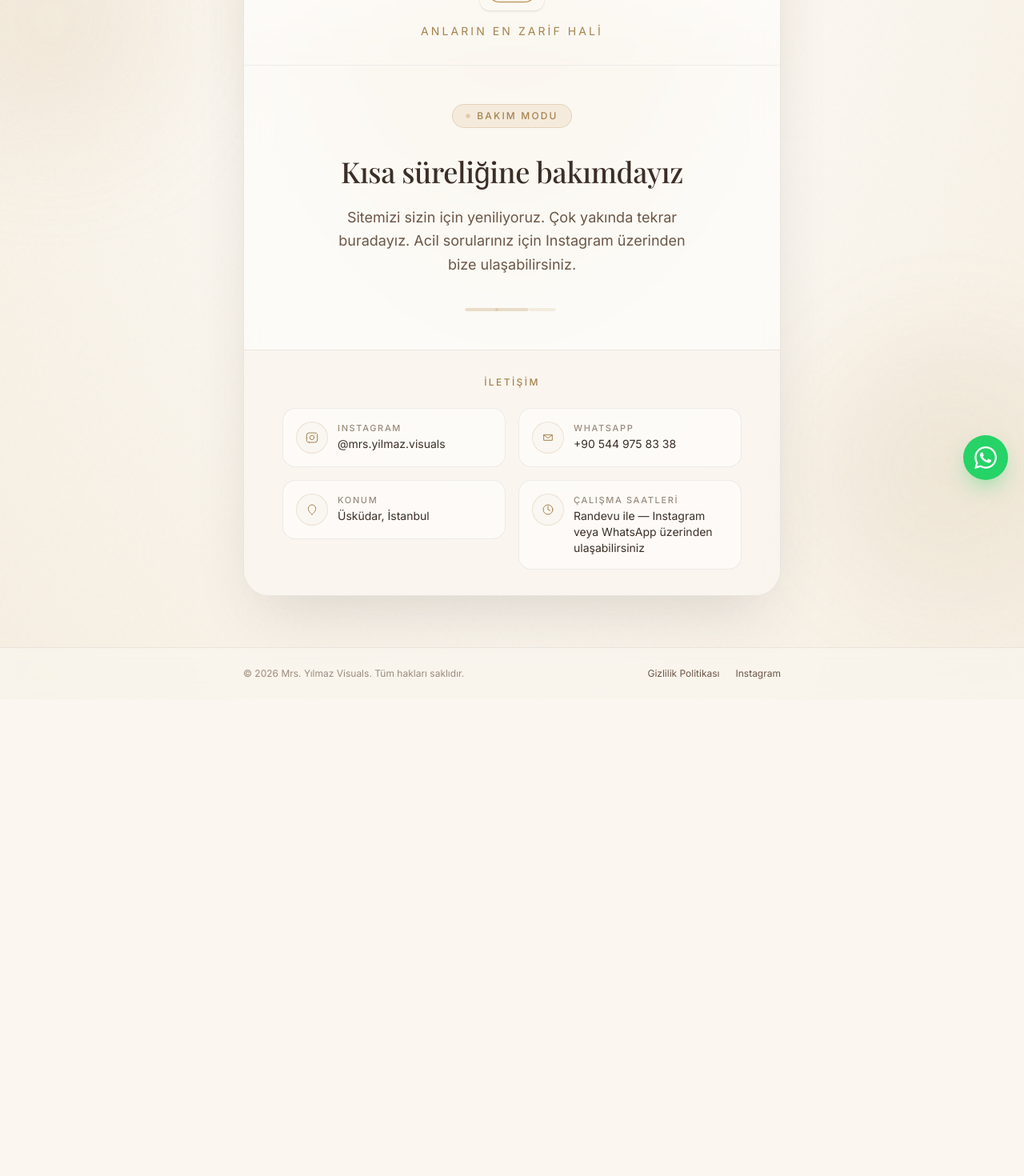
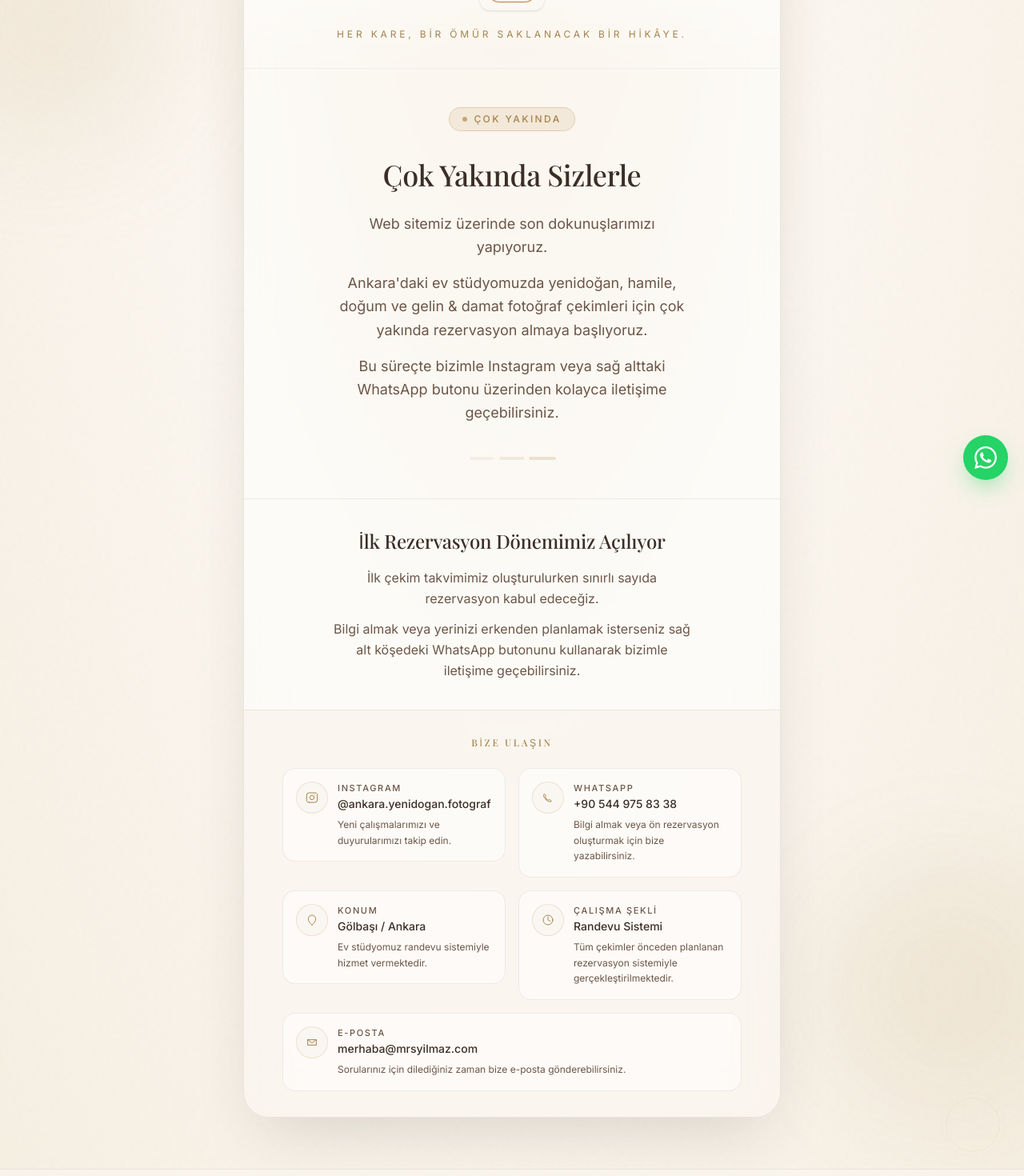
Before and after one commit to nihaventbey/mrsyilmazvisuals, a Next.js app: page /bakim in a window 1280 px wide. Shown: the part 180-1650 px from the top of the page at 80% size. Before the commit the page ends 1054 px from the top, so only its background shows below. Built offline with nearby package versions, Linux system fonts and the light colour scheme; no server answers; the database is empty; a web font is replaced by a local one.

Commit message:
Elevate the coming-soon page into a premium brand opening experience.
Replace maintenance wording with anticipation-focused copy, refine contact cards and motion, and improve SEO for /bakim while preserving the existing visual language.

```diff
--- a/app/bakim/page.tsx
+++ b/app/bakim/page.tsx
@@ -1,29 +1,85 @@
 import type { Metadata } from "next";
 import { MaintenanceView } from "@/components/maintenance/MaintenanceView";
 import { getMaintenanceSettings } from "@/lib/maintenance";
+import { getSiteConfig, getSocialLinks } from "@/lib/settings";
 import {
-  getContactChannels,
-  getSiteConfig,
-} from "@/lib/settings";
+  absoluteUrl,
+  buildOrganizationJsonLd,
+  resolvePublicSiteUrl,
+} from "@/lib/seo";
 
-export const metadata: Metadata = {
-  title: "Bakım Modu",
-  robots: { index: false, follow: false },
-};
+const PAGE_TITLE = "Çok Yakında | Mrs. Yılmaz Visuals";
+const PAGE_DESCRIPTION =
+  "Mrs. Yılmaz Visuals çok yakında açılıyor. Ankara Gölbaşı'ndaki ev stüdyomuzda yenidoğan, hamile, doğum ve gelin & damat fotoğraf çekimleri için ilk rezervasyon dönemimiz başlıyor.";
+
+export async function generateMetadata(): Promise<Metadata> {
+  const config = await getSiteConfig();
+  const base = resolvePublicSiteUrl(config.url, process.env.NEXT_PUBLIC_SITE_URL);
+  const canonical = absoluteUrl("/bakim", base);
+  const ogImage = absoluteUrl(config.logoIcon || config.logoImage, base);
+
+  return {
+    title: { absolute: PAGE_TITLE },
+    description: PAGE_DESCRIPTION,
+    alternates: { canonical },
+    robots: { index: true, follow: true },
+    openGraph: {
+      type: "website",
+      locale: "tr_TR",
+      url: canonical,
+      siteName: config.name,
+      title: PAGE_TITLE,
+      description: PAGE_DESCRIPTION,
+      images: [
+        {
+          url: ogImage,
+          alt: `${config.name} logo`,
+        },
+      ],
+    },
+    twitter: {
+      card: "summary",
+      title: PAGE_TITLE,
+      description: PAGE_DESCRIPTION,
+      images: [ogImage],
+    },
+  };
+}
 
 export default async function MaintenancePage() {
-  const [maintenance, config, contactChannels] = await Promise.all([
+  const [maintenance, config, socialLinks] = await Promise.all([
     getMaintenanceSettings(),
     getSiteConfig(),
-    getContactChannels(),
+    getSocialLinks(),
   ]);
 
+  const email =
+    process.env.CONTACT_EMAIL?.trim() || "merhaba@mrsyilmaz.com";
+  const organization = buildOrganizationJsonLd(config, socialLinks);
+
   return (
-    <MaintenanceView
-      maintenance={maintenance}
-      config={config}
-      contactChannels={contactChannels}
-      contactEmail={process.env.CONTACT_EMAIL}
-    />
+    <>
+      <script
+        type="application/ld+json"
+        dangerouslySetInnerHTML={{
+          __html: JSON.stringify({
+            ...organization,
+            description: PAGE_DESCRIPTION,
+            email,
+            address: {
+              "@type": "PostalAddress",
+              addressLocality: "Gölbaşı",
+              addressRegion: "Ankara",
+              addressCountry: "TR",
+            },
+          }),
+        }}
+      />
+      <MaintenanceView
+        maintenance={maintenance}
+        config={config}
+        contactEmail={email}
+      />
+    </>
   );
 }
--- a/app/globals.css
+++ b/app/globals.css
@@ -158,19 +158,62 @@
 }
 
 .maintenance-pulse {
-  animation: maintenancePulse 2s ease-in-out infinite;
+  animation: maintenancePulse 2.8s ease-in-out infinite;
 }
 
-.maintenance-dot {
-  animation: maintenanceDot 1.4s ease-in-out infinite;
+.maintenance-breathe {
+  animation: maintenanceBreathe 5.5s ease-in-out infinite;
+  transform-origin: center;
 }
 
 .maintenance-badge {
-  animation: maintenanceFadeIn 0.8s ease-out both;
+  animation: maintenanceFadeIn 0.9s ease-out both;
 }
 
 .maintenance-card {
-  animation: maintenanceCardIn 0.9s cubic-bezier(0.22, 1, 0.36, 1) both;
+  animation: maintenanceCardIn 1s cubic-bezier(0.22, 1, 0.36, 1) both;
+}
+
+.maintenance-contact-card {
+  transition:
+    transform 0.45s cubic-bezier(0.22, 1, 0.36, 1),
+    box-shadow 0.45s ease,
+    border-color 0.45s ease,
+    background-color 0.45s ease;
+}
+
+.maintenance-contact-card:hover {
+  transform: translateY(-3px);
+  border-color: color-mix(in oklab, var(--color-gold) 45%, transparent);
+  background-color: rgb(255 255 255 / 0.78);
+  box-shadow: 0 14px 28px -18px rgba(59, 46, 38, 0.28);
+}
+
+.maintenance-contact-card:hover .maintenance-card-icon {
+  transform: scale(1.06);
+}
+
+.maintenance-wa-guide-ring {
+  animation: maintenanceWaGuide 6s ease-in-out infinite;
+}
+
+.maintenance-wa-guide-ring-delay {
+  animation-delay: -3s;
+}
+
+@media (prefers-reduced-motion: reduce) {
+  .maintenance-orb,
+  .maintenance-orb-delay,
+  .maintenance-pulse,
+  .maintenance-breathe,
+  .maintenance-wa-guide-ring,
+  .maintenance-wa-guide-ring-delay {
+    animation: none !important;
+  }
+
+  .maintenance-contact-card:hover {
+    transform: none;
+  }
 }
 
 @keyframes maintenanceOrb {
@@ -197,15 +240,27 @@
   }
 }
 
-@keyframes maintenanceDot {
+@keyframes maintenanceBreathe {
   0%,
   100% {
-    opacity: 0.35;
-    transform: scaleX(1);
+    opacity: 0.28;
+    transform: scaleX(0.92);
   }
   50% {
-    opacity: 1;
-    transform: scaleX(1.35);
+    opacity: 0.7;
+    transform: scaleX(1.08);
+  }
+}
+
+@keyframes maintenanceWaGuide {
+  0%,
+  100% {
+    opacity: 0.18;
+    transform: scale(1);
+  }
+  50% {
+    opacity: 0.42;
+    transform: scale(1.06);
   }
 }
 
--- a/app/robots.txt/route.ts
+++ b/app/robots.txt/route.ts
@@ -7,9 +7,9 @@ export async function GET() {
   const body = [
     "User-agent: *",
     "Allow: /",
+    "Allow: /bakim",
     "Disallow: /admin",
     "Disallow: /admin/",
-    "Disallow: /bakim",
     "",
     `# llms.txt: ${base}/llms.txt`,
     `Sitemap: ${base}/sitemap.xml`,
--- a/components/layout/FloatingActions.tsx
+++ b/components/layout/FloatingActions.tsx
@@ -47,7 +47,7 @@ export function FloatingActions({ whatsappUrl }: FloatingActionsProps) {
           target="_blank"
           rel="noopener noreferrer"
           aria-label="WhatsApp ile yazın"
-          className="pointer-events-auto group flex items-center gap-0 rounded-full bg-[#25D366] text-white shadow-[0_12px_30px_-10px_rgba(37,211,102,0.7)] transition-transform hover:scale-[1.03] focus-visible:outline-none focus-visible:ring-2 focus-visible:ring-[#25D366]/60"
+          className="pointer-events-auto group flex items-center gap-0 rounded-full bg-[#25D366] text-white shadow-[0_12px_30px_-10px_rgba(37,211,102,0.7)] transition-[filter,transform] duration-300 hover:brightness-110 focus-visible:outline-none focus-visible:ring-2 focus-visible:ring-[#25D366]/60"
         >
           <span className="flex h-12 w-12 items-center justify-center sm:h-14 sm:w-14">
             <WhatsAppIcon className="h-6 w-6 sm:h-7 sm:w-7" />
--- a/components/maintenance/MaintenanceView.tsx
+++ b/components/maintenance/MaintenanceView.tsx
@@ -1,22 +1,49 @@
 import Link from "next/link";
 import type { MaintenanceSettings } from "@/lib/maintenance";
 import { SiteLogo } from "@/components/ui/SiteLogo";
-import type { ContactChannel, SiteConfig } from "@/lib/settings";
+import type { SiteConfig } from "@/lib/settings";
+import { toWhatsAppUrl } from "@/lib/whatsapp";
 
 type Props = {
   maintenance: MaintenanceSettings;
   config: SiteConfig;
-  contactChannels: ContactChannel[];
   contactEmail?: string;
 };
 
-function ContactIcon({ type }: { type: "instagram" | "location" | "hours" | "email" }) {
+type ContactCard = {
+  label: string;
+  value: string;
+  subtitle: string;
+  href?: string;
+  icon: "instagram" | "whatsapp" | "location" | "hours" | "email";
+};
+
+const SLOGAN = "HER KARE, BİR ÖMÜR SAKLANACAK BİR HİKÂYE.";
+const TITLE = "Çok Yakında Sizlerle";
+const DESCRIPTION_PARAGRAPHS = [
+  "Web sitemiz üzerinde son dokunuşlarımızı yapıyoruz.",
+  "Ankara'daki ev stüdyomuzda yenidoğan, hamile, doğum ve gelin & damat fotoğraf çekimleri için çok yakında rezervasyon almaya başlıyoruz.",
+  "Bu süreçte bizimle Instagram veya sağ alttaki WhatsApp butonu üzerinden kolayca iletişime geçebilirsiniz.",
+];
+
+function ContactIcon({
+  type,
+}: {
+  type: "instagram" | "whatsapp" | "location" | "hours" | "email";
+}) {
   const paths = {
     instagram: (
       <path
         strokeLinecap="round"
         strokeLinejoin="round"
         d="M16 11.37A4 4 0 1 1 12.63 8 4 4 0 0 1 16 11.37zm1.5-4.87h.01M6.5 21h11a4.5 4.5 0 0 0 4.5-4.5v-11A4.5 4.5 0 0 0 17.5 3h-11A4.5 4.5 0 0 0 2 7.5v11A4.5 4.5 0 0 0 6.5 21z"
+      />
+    ),
+    whatsapp: (
+      <path
+        strokeLinecap="round"
+        strokeLinejoin="round"
+        d="M8.5 14.5c1.6 1.6 3.7 2.3 5.5 1.7l1.2-.4c.3-.1.6 0 .8.2l2.2 2.2c.3.3.2.8-.2 1-.9.5-2 .7-3.1.5-2.7-.5-5.2-2.2-7-4-1.8-1.8-3.5-4.3-4-7-.2-1.1 0-2.2.5-3.1.2-.4.7-.5 1-.2l2.2 2.2c.2.2.3.5.2.8l-.4 1.2c-.6 1.8.1 3.9 1.7 5.5z"
       />
     ),
     location: (
@@ -43,7 +70,7 @@ function ContactIcon({ type }: { type: "instagram" | "location" | "hours" | "ema
   };
 
   return (
-    <span className="flex h-10 w-10 shrink-0 items-center justify-center rounded-full border border-gold/25 bg-cream/80 text-gold-dark">
+    <span className="maintenance-card-icon flex h-10 w-10 shrink-0 items-center justify-center rounded-full border border-gold/25 bg-cream/80 text-gold-dark transition-transform duration-500 ease-out">
       <svg
         viewBox="0 0 24 24"
         fill="none"
@@ -58,32 +85,62 @@ function ContactIcon({ type }: { type: "instagram" | "location" | "hours" | "ema
   );
 }
 
-function channelIcon(label: string): "instagram" | "location" | "hours" | "email" {
-  if (label.toLowerCase().includes("instagram")) return "instagram";
-  if (label.toLowerCase().includes("konum")) return "location";
-  if (label.toLowerCase().includes("saat")) return "hours";
-  return "email";
+function buildContactCards(
+  config: SiteConfig,
+  contactEmail?: string,
+): ContactCard[] {
+  const whatsappHref =
+    config.whatsappUrl ?? toWhatsAppUrl(config.whatsappPhone) ?? undefined;
+  const email = contactEmail?.trim() || "merhaba@mrsyilmaz.com";
+
+  return [
+    {
+      label: "Instagram",
+      value: "@ankara.yenidogan.fotograf",
+      subtitle: "Yeni çalışmalarımızı ve duyurularımızı takip edin.",
+      href: "https://www.instagram.com/ankara.yenidogan.fotograf/",
+      icon: "instagram",
+    },
+    {
+      label: "WhatsApp",
+      value: "+90 544 975 83 38",
+      subtitle:
+        "Bilgi almak veya ön rezervasyon oluşturmak için bize yazabilirsiniz.",
+      href: whatsappHref,
+      icon: "whatsapp",
+    },
+    {
+      label: "Konum",
+      value: "Gölbaşı / Ankara",
+      subtitle: "Ev stüdyomuz randevu sistemiyle hizmet vermektedir.",
+      icon: "location",
+    },
+    {
+      label: "Çalışma Şekli",
+      value: "Randevu Sistemi",
+      subtitle:
+        "Tüm çekimler önceden planlanan rezervasyon sistemiyle gerçekleştirilmektedir.",
+      icon: "hours",
+    },
+    {
+      label: "E-posta",
+      value: email,
+      subtitle:
+        "Sorularınız için dilediğiniz zaman bize e-posta gönderebilirsiniz.",
+      href: `mailto:${email}`,
+      icon: "email",
+    },
+  ];
 }
 
 export function MaintenanceView({
-  maintenance,
+  maintenance: _maintenance,
   config,
-  contactChannels,
   contactEmail,
 }: Props) {
   const year = new Date().getFullYear();
-  const contactItems = [
-    ...contactChannels,
-    ...(contactEmail
-      ? [
-          {
-            label: "E-posta",
-            value: contactEmail,
-            href: `mailto:${contactEmail}`,
-          },
-        ]
-      : []),
-  ];
+  const contactItems = buildContactCards(config, contactEmail);
+  const instagramHref = contactItems.find((c) => c.label === "Instagram")?.href;
 
   return (
     <div className="maintenance-scene relative flex min-h-full flex-col overflow-hidden">
@@ -101,9 +158,18 @@ export function MaintenanceView({
         />
       </div>
 
+      {/* Desktop-only soft cue toward the floating WhatsApp button */}
+      <div
+        aria-hidden
+        className="maintenance-wa-guide pointer-events-none absolute right-4 bottom-16 z-20 hidden h-20 w-20 md:block sm:right-6 sm:bottom-20"
+      >
+        <span className="maintenance-wa-guide-ring absolute inset-0 rounded-full border border-gold/20" />
+        <span className="maintenance-wa-guide-ring maintenance-wa-guide-ring-delay absolute inset-2 rounded-full border border-gold/15" />
+      </div>
+
       <main className="relative z-10 flex flex-1 flex-col items-center justify-center px-5 py-12 sm:px-8 sm:py-16">
         <div className="maintenance-card w-full max-w-2xl overflow-hidden rounded-[2rem] border border-espresso/10 bg-white/55 shadow-[0_32px_80px_-24px_rgba(59,46,38,0.18)] backdrop-blur-xl">
-          <div className="border-b border-espresso/8 bg-gradient-to-b from-white/70 to-transparent px-8 pb-8 pt-10 text-center sm:px-12 sm:pt-12">
+          <header className="border-b border-espresso/8 bg-gradient-to-b from-white/70 to-transparent px-8 pb-8 pt-10 text-center sm:px-12 sm:pt-12">
             <SiteLogo
               src={config.logoIcon}
               name={config.name}
@@ -113,93 +179,147 @@ export function MaintenanceView({
               className="mx-auto w-fit"
               imageClassName="h-20 w-20 rounded-2xl border-0 bg-transparent shadow-none"
             />
-            <p className="mt-4 text-sm tracking-[0.22em] text-gold-dark uppercase">
-              {config.tagline}
+            <p className="mt-5 text-[11px] leading-relaxed tracking-[0.28em] text-gold-dark uppercase sm:text-xs sm:tracking-[0.32em]">
+              {SLOGAN}
             </p>
-          </div>
+          </header>
 
-          <div className="px-8 py-10 text-center sm:px-12 sm:py-12">
-            <div className="maintenance-badge mx-auto inline-flex items-center gap-2 rounded-full border border-gold/30 bg-champagne/40 px-4 py-1.5 text-xs font-medium tracking-[0.18em] text-gold-dark uppercase">
+          <section
+            className="px-8 py-10 text-center sm:px-12 sm:py-12"
+            aria-labelledby="coming-soon-title"
+          >
+            <div
+              className="maintenance-badge mx-auto inline-flex items-center gap-2 rounded-full border border-gold/35 bg-champagne/45 px-4 py-1.5 text-xs font-medium tracking-[0.2em] text-gold-dark uppercase"
+              role="status"
+              aria-label="Çok yakında açılıyoruz"
+            >
               <span className="maintenance-pulse h-1.5 w-1.5 rounded-full bg-gold" />
-              Bakım Modu
+              Çok Yakında
             </div>
 
-            <h1 className="mt-8 font-serif text-3xl leading-tight text-espresso sm:text-4xl">
-              {maintenance.title}
+            <h1
+              id="coming-soon-title"
+              className="mt-8 font-serif text-3xl leading-tight text-espresso sm:text-4xl"
+            >
+              {TITLE}
             </h1>
-            <p className="mx-auto mt-5 max-w-md text-base leading-relaxed text-mocha sm:text-lg">
-              {maintenance.message}
-            </p>
 
-            <div className="mt-10 flex justify-center gap-1.5">
+            <div className="mx-auto mt-6 max-w-md space-y-4 text-base leading-relaxed text-mocha sm:text-lg">
+              {DESCRIPTION_PARAGRAPHS.map((paragraph) => (
+                <p key={paragraph}>{paragraph}</p>
+              ))}
+            </div>
+
+            <div
+              className="mt-10 flex justify-center gap-1.5"
+              aria-hidden
+            >
               {[0, 1, 2].map((i) => (
                 <span
                   key={i}
-                  className="maintenance-dot h-1 w-8 rounded-full bg-gold/35"
-                  style={{ animationDelay: `${i * 0.35}s` }}
+                  className="maintenance-breathe h-1 w-8 rounded-full bg-gold/40"
+                  style={{ animationDelay: `${i * 0.9}s` }}
                 />
               ))}
             </div>
-          </div>
+          </section>
 
-          <div className="border-t border-espresso/8 bg-sand/25 px-8 py-8 sm:px-12">
-            <p className="text-center text-xs font-medium tracking-[0.2em] text-gold-dark uppercase">
-              İletişim
+          <section
+            className="border-t border-espresso/8 px-8 py-9 text-center sm:px-12"
+            aria-labelledby="pre-reservation-title"
+          >
+            <h2
+              id="pre-reservation-title"
+              className="font-serif text-xl leading-snug text-espresso sm:text-2xl"
+            >
+              İlk Rezervasyon Dönemimiz Açılıyor
+            </h2>
+            <p className="mx-auto mt-4 max-w-md text-sm leading-relaxed text-mocha sm:text-base">
+              İlk çekim takvimimiz oluşturulurken sınırlı sayıda rezervasyon
+              kabul edeceğiz.
             </p>
+            <p className="mx-auto mt-3 max-w-md text-sm leading-relaxed text-mocha sm:text-base">
+              Bilgi almak veya yerinizi erkenden planlamak isterseniz sağ alt
+              köşedeki WhatsApp butonunu kullanarak bizimle iletişime
+              geçebilirsiniz.
+            </p>
+          </section>
+
+          <section
+            className="border-t border-espresso/8 bg-sand/25 px-8 py-8 sm:px-12"
+            aria-labelledby="contact-section-title"
+          >
+            <h2
+              id="contact-section-title"
+              className="text-center text-xs font-medium tracking-[0.22em] text-gold-dark uppercase"
+            >
+              Bize Ulaşın
+            </h2>
             <ul className="mt-6 grid gap-4 sm:grid-cols-2">
               {contactItems.map((item) => (
-                <li key={item.label}>
-                  <div className="flex items-start gap-3 rounded-2xl border border-espresso/8 bg-white/50 p-4 transition-colors hover:border-gold/30 hover:bg-white/70">
-                    <ContactIcon type={channelIcon(item.label)} />
+                <li
+                  key={item.label}
+                  className={
+                    item.label === "E-posta" ? "sm:col-span-2" : undefined
+                  }
+                >
+                  <div className="maintenance-contact-card group flex items-start gap-3 rounded-2xl border border-espresso/8 bg-white/50 p-4">
+                    <ContactIcon type={item.icon} />
                     <div className="min-w-0 text-left">
-                      <p className="text-[11px] font-medium tracking-[0.15em] text-mist uppercase">
+                      <p className="text-[11px] font-medium tracking-[0.15em] text-mocha uppercase">
                         {item.label}
                       </p>
                       {item.href ? (
                         <a
                           href={item.href}
-                          target={item.href.startsWith("http") ? "_blank" : undefined}
+                          target={
+                            item.href.startsWith("http") ? "_blank" : undefined
+                          }
                           rel={
                             item.href.startsWith("http")
                               ? "noopener noreferrer"
                               : undefined
                           }
-                          className="mt-0.5 block truncate text-sm text-espresso transition-colors hover:text-gold-dark"
+                          className="mt-0.5 block truncate text-sm font-medium text-espresso transition-colors duration-300 hover:text-gold-dark focus-visible:rounded-sm focus-visible:outline-none focus-visible:ring-2 focus-visible:ring-gold/50"
+                          aria-label={`${item.label}: ${item.value}`}
                         >
                           {item.value}
                         </a>
                       ) : (
-                        <p className="mt-0.5 text-sm text-espresso">{item.value}</p>
+                        <p className="mt-0.5 text-sm font-medium text-espresso">
+                          {item.value}
+                        </p>
                       )}
+                      <p className="mt-1.5 text-xs leading-relaxed text-mocha">
+                        {item.subtitle}
+                      </p>
                     </div>
                   </div>
                 </li>
               ))}
             </ul>
-          </div>
+          </section>
         </div>
       </main>
 
       <footer className="relative z-10 border-t border-espresso/8 bg-cream/60 px-6 py-6 backdrop-blur-sm">
-        <div className="mx-auto flex max-w-2xl flex-col items-center justify-between gap-4 text-center text-xs text-mist sm:flex-row sm:text-left">
+        <div className="mx-auto flex max-w-2xl flex-col items-center justify-between gap-4 text-center text-xs text-mocha sm:flex-row sm:text-left">
           <p>
             © {year} {config.name}. Tüm hakları saklıdır.
           </p>
           <div className="flex flex-wrap items-center justify-center gap-x-5 gap-y-2">
             <Link
               href="/gizlilik-politikasi"
-              className="text-mocha transition-colors hover:text-espresso hover:underline hover:underline-offset-4"
+              className="text-mocha transition-colors duration-300 hover:text-espresso hover:underline hover:underline-offset-4 focus-visible:rounded-sm focus-visible:outline-none focus-visible:ring-2 focus-visible:ring-gold/50"
             >
               Gizlilik Politikası
             </Link>
-            {contactChannels.find((c) => c.label === "Instagram")?.href && (
+            {instagramHref && (
               <a
-                href={
-                  contactChannels.find((c) => c.label === "Instagram")!.href!
-                }
+                href={instagramHref}
                 target="_blank"
                 rel="noopener noreferrer"
-                className="text-mocha transition-colors hover:text-espresso hover:underline hover:underline-offset-4"
+                className="text-mocha transition-colors duration-300 hover:text-espresso hover:underline hover:underline-offset-4 focus-visible:rounded-sm focus-visible:outline-none focus-visible:ring-2 focus-visible:ring-gold/50"
               >
                 Instagram
               </a>
--- a/lib/maintenance.ts
+++ b/lib/maintenance.ts
@@ -12,9 +12,9 @@ export type MaintenanceSettings = {
 
 export const defaultMaintenanceSettings: MaintenanceSettings = {
   enabled: false,
-  title: "Kısa süreliğine bakımdayız",
+  title: "Çok Yakında Sizlerle",
   message:
-    "Sitemizi sizin için yeniliyoruz. Çok yakında tekrar buradayız. Acil sorularınız için Instagram üzerinden bize ulaşabilirsiniz.",
+    "Web sitemiz üzerinde son dokunuşlarımızı yapıyoruz. Ankara'daki ev stüdyomuzda yenidoğan, hamile, doğum ve gelin & damat fotoğraf çekimleri için çok yakında rezervasyon almaya başlıyoruz.",
 };
 
 export function isMaintenanceForced(): boolean {
```
Also changed, not shown: app/sitemap.ts (+19 -0 lines).
